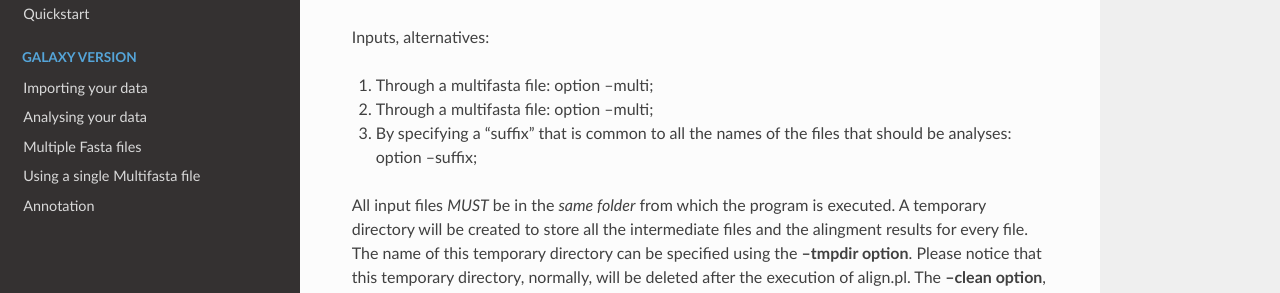
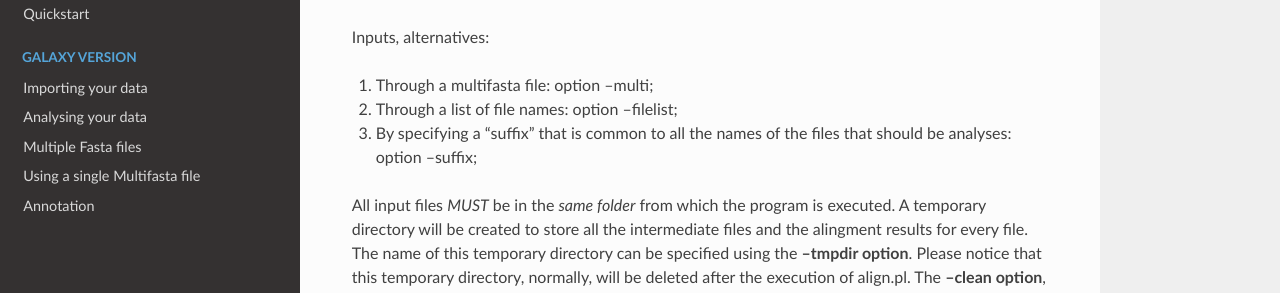
Before and after one commit to matteo14c/CorGAT, a Sphinx documentation site: the page built from Documentation/source/align_to_refdata.rst, in a window 1280 px wide and 900 px high. Shown: the part 254-547 px from the top of the window. Built offline with Sphinx 7.4.7 and the Read the Docs theme 2.0.0, drawn with Linux system fonts in a browser that asks for light colours.

Commit message:
Update align_to_refdata.rst

```diff
--- a/Documentation/source/align_to_refdata.rst
+++ b/Documentation/source/align_to_refdata.rst
@@ -7,7 +7,7 @@ The helper script *align.pl* can be used to align a collection of genomic sequen
 Inputs, alternatives:
 
 #. Through a multifasta file: option --multi;
-#. Through a multifasta file: option --multi;
+#. Through a list of file names: option --filelist;
 #. By specifying a "suffix" that is common to all the names of the files that should be analyses: option --suffix;
 
 ::
```
